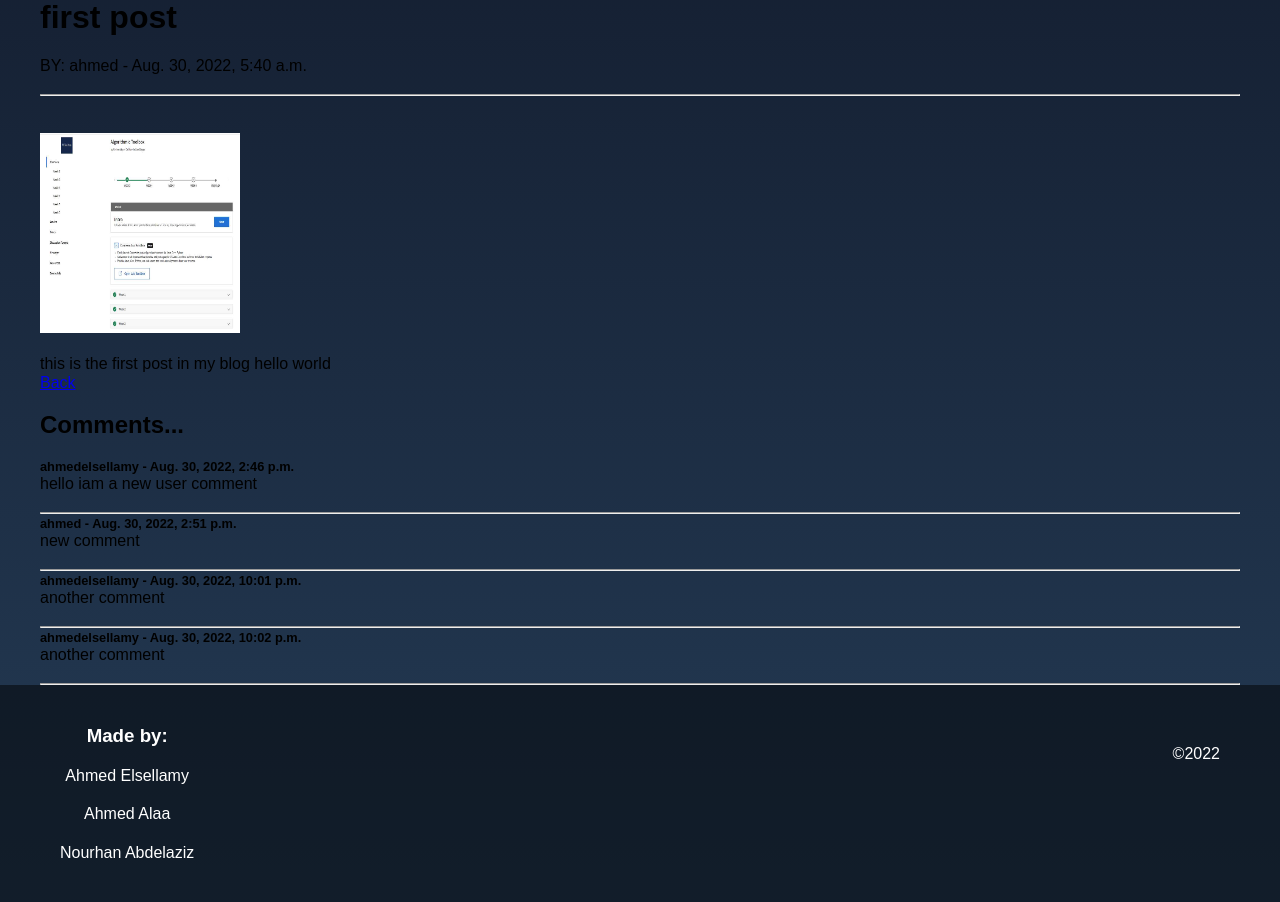
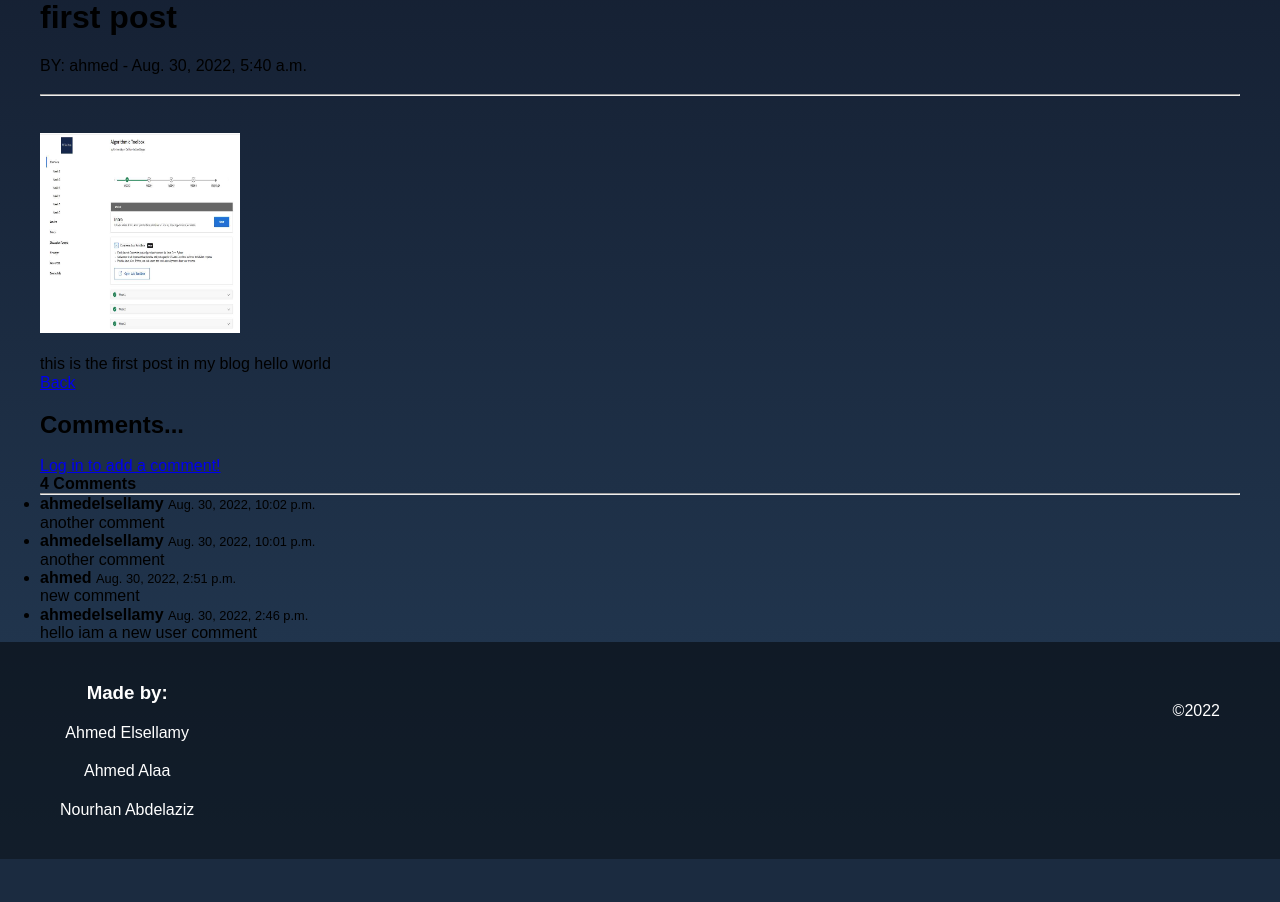
Before and after one commit to Nora-Lootfy/ITI_WEB_Project, a Django app: page /categories/posts/1 in a window 1280 px wide. Shown: the part 107-1009 px from the top of the page. After the commit the page ends 966 px from the top, so only its background shows below. Run offline with Django 4.2, Linux system fonts and the light colour scheme; data comes from the database, SQL or seed files in the repository; both versions use the stored data as it was after the commit; parts of the project's set-up code (start-up, migrations or seed data) failed here and were passed over.

Commit message:
comment fixed and form added

```diff
--- a/blog/categories/forms.py
+++ b/blog/categories/forms.py
@@ -13,7 +13,7 @@ class CategoryForm(forms.ModelForm):
         fields = ('category_name', 'category_description')
 
 
-class CommentForm(forms.Form):
+class CommentForm(forms.ModelForm):
     class Meta:
         model = Comment
         fields = ('comment_content',)
--- a/blog/categories/models.py
+++ b/blog/categories/models.py
@@ -66,6 +66,10 @@ class Post(models.Model):
     def total_dis_likes(self):
         return self.dislikes.count()
 
+    @property
+    def number_of_comments(self):
+        return Comment.objects.filter(comment_post_id=self).count()
+
 
 class Comment(models.Model):
     comment_content = models.TextField(max_length=200)
--- a/blog/categories/views.py
+++ b/blog/categories/views.py
@@ -2,8 +2,8 @@ from django.shortcuts import render, get_object_or_404
 from django.urls import reverse_lazy, reverse
 # from django.http import HttpResponse
 from django.views.generic import ListView, DetailView, CreateView, DeleteView, UpdateView
-from .models import Post, Category
-from .forms import PostForm, CategoryForm
+from .models import Post, Category, Comment
+from .forms import PostForm, CategoryForm, CommentForm
 from django.contrib.admin.views.decorators import staff_member_required
 from django.utils.decorators import method_decorator
 from django.http import Http404, HttpResponseRedirect
@@ -36,6 +36,24 @@ class PostDetail(DetailView):
     model = Post
     template_name = 'categories/posts/post_details.html'
 
+    def get_context_data(self, **kwargs):
+        data = super().get_context_data(**kwargs)
+
+        comments_connected = Comment.objects.filter(
+            comment_post_id=self.get_object()).order_by('-comment_time')
+        data['comments'] = comments_connected
+        if self.request.user.is_authenticated:
+            data['comment_form'] = CommentForm(instance=self.request.user)
+
+        return data
+
+    def post(self, request, *args, **kwargs):
+        new_comment = Comment(comment_content=request.POST.get('comment_content'),
+                              comment_user_id=self.request.user,
+                              comment_post_id=self.get_object())
+        new_comment.save()
+        return self.get(self, request, *args, **kwargs)
+
 
 @method_decorator(staff_member_required, name='dispatch')
 class PostCreate(CreateView):
@@ -66,6 +84,7 @@ class PostUpdate(UpdateView):
             raise Http404("You are not allowed to edit this Post")
         return super(PostUpdate, self).dispatch(request, *args, **kwargs)
 
+
 class PostDelete(DeleteView):
     model = Post
     template_name = 'categories/posts/delete_post.html'
@@ -76,3 +95,6 @@ class PostDelete(DeleteView):
         if obj.post_user_id != self.request.user:
             raise Http404("You are not allowed to delete this Post")
         return super(PostDelete, self).dispatch(request, *args, **kwargs)
+
+# class CommentCreate(CreateView)
+#     pass
--- a/blog/templates/categories/posts/post_details.html
+++ b/blog/templates/categories/posts/post_details.html
@@ -13,15 +13,38 @@
         <br><br>
         <h2>Comments...</h2>
         <br>
-        {% if not post.comments.all %}
-        No Comments Yet.. <a href="#">Add comment</a>
-        {% else %}
-        {% for comment in post.comments.all %}
-        <small><strong> {{ comment.comment_user_id }} - {{ comment.comment_time }} </strong></small><br>
-        {{ comment.comment_content }}
-        <br><br>
-        <hr>
-        {% endfor %}
-        {% endif %}
+        {% if user.is_authenticated %}
+          <form method="POST">
+            {% csrf_token %}
+            <div class="form-group">
+              {{ comment_form }}
+              <button class="btn btn-info" type="submit">Add comment <i class="fas fa-comments"></i></button>
+            </div>
+          </form>
+          {% else %}
+          <a class="btn btn-outline-info" href="{% url 'login' %}?next={{request.path}}">Log in to add a comment!</a><br>
+          {% endif %}
+
+          {% if comments %}
+          <strong class="text-secondary">{{ object.number_of_comments }} Comment{{ object.number_of_comments|pluralize }}</strong>
+          <hr>
+          <ul>
+            {% for comment in comments %}
+            <li>
+             <div>
+                <span>
+                  <strong class="text-info">{{ comment.comment_user_id }} </strong>
+                  <small class="text-muted">{{ comment.comment_time }}</small>
+                </span>
+                <p>
+                  {{ comment.comment_content|safe }}
+                </p>
+              </div>
+            </li>
+            {% endfor %}
+          </ul>
+          {% else %}
+            <strong class="text-secondary">No comments yet...</strong>
+          {% endif %}
     </div>
 {% endblock %}
```
Also changed, not shown: blog/db.sqlite3.
